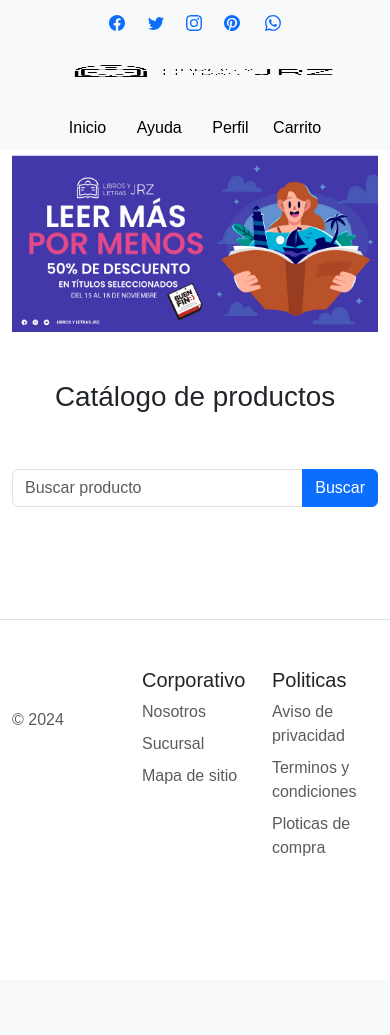
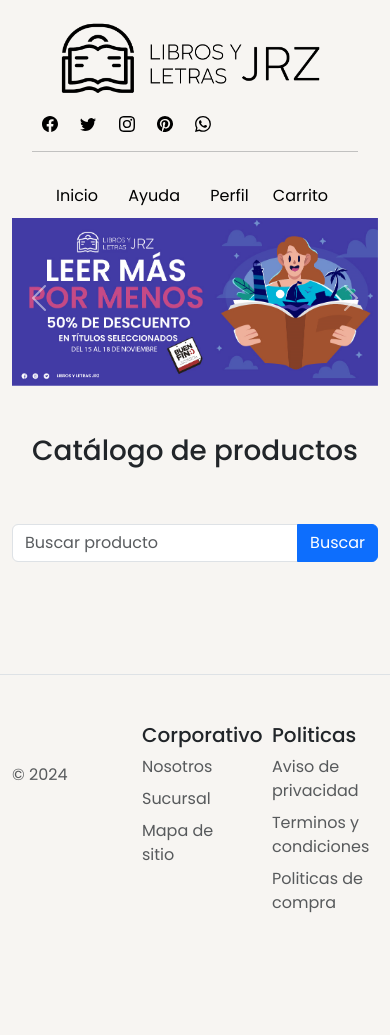
Before and after one commit to 226129/Libros-y-letras-Juarez, a Django app: template multimedia/apps/catalogo/templates/index.html in a window 390 px wide. Before the commit the page ends 856 px from the top, so only its background shows below. Run offline with Django 3.2, Linux system fonts and the light colour scheme; the template is opened without the code that fills it, so the values that code supplies are empty.

Commit message:
Seccion de ayuda y diseño responsivo

```diff
--- a/multimedia/apps/catalogo/templates/index.html
+++ b/multimedia/apps/catalogo/templates/index.html
@@ -9,7 +9,28 @@
 {% endblock extra_styles %}
 
 <div class="container">
-    <img src="{% static "images/1.jpg" %} " class="img-fluid" alt="Responsive image">
+    <div id="carouselExampleFade" class="carousel slide carousel-fade">
+        <div class="carousel-inner">
+            <div class="carousel-item active">
+                <img src="{% static 'images/1.png' %}" class="d-block w-100" alt="Imagen promocional de descuentos" style="height: 100%; max-height: 600px; object-fit: cover;">
+            </div>
+            <div class="carousel-item">
+                <img src="{% static 'images/2.png' %}" class="d-block w-100" alt="Imagen promocional de descuentos" style="height: 100%; max-height: 600px; object-fit: cover;">
+            </div>
+            <div class="carousel-item">
+                <img src="{% static 'images/3.png' %}" class="d-block w-100" alt="Imagen promocional de descuentos" style="height: 100%; max-height: 600px; object-fit: cover;">
+            </div>
+        </div>
+        <button class="carousel-control-prev" type="button" data-bs-target="#carouselExampleFade" data-bs-slide="prev">
+            <span class="carousel-control-prev-icon" aria-hidden="true"></span>
+            <span class="visually-hidden">Previous</span>
+        </button>
+        <button class="carousel-control-next" type="button" data-bs-target="#carouselExampleFade" data-bs-slide="next">
+            <span class="carousel-control-next-icon" aria-hidden="true"></span>
+            <span class="visually-hidden">Next</span>
+        </button>
+    </div>
+
     <div class="row my-5">
         <div class="col-12">
             <h1 class="text-center">Catálogo de productos</h1>
@@ -29,7 +50,7 @@
         {% for libro in libros %}
         <div class="col-12 col-md-4">
             <div class="card mb-3">
-            <img src="{{ libro.imagen.url }}" class="card-img-top" alt="{{ libro.nombre }}" style="object-fit: cover; width: 100%; height: 250px;" onerror="this.onerror=null;this.src='/static/default.jpg';">
+            <img src="{{ libro.imagen.url }}" class="card-img-top img-fluid" alt="{{ libro.nombre }}" style="object-fit: cover; width: 100%; height: 250px;" onerror="this.onerror=null;this.src='/static/default.jpg';">
             <div class="card-body text-center">
                 <h5 class="card-title">{{ libro.nombre }} de {{ libro.autor.nombre }}</h5>
                 <p class="card-text"><strong>${{ libro.precio }} MXN</strong></p>
--- a/multimedia/apps/catalogo/urls.py
+++ b/multimedia/apps/catalogo/urls.py
@@ -5,4 +5,5 @@ from django.conf import settings
 
 urlpatterns = [
     path('', views.index, name='index'),
+    path('ayuda/', views.ayuda, name='ayuda'),
 ] + static(settings.MEDIA_URL, document_root=settings.MEDIA_ROOT)
--- a/multimedia/apps/catalogo/views.py
+++ b/multimedia/apps/catalogo/views.py
@@ -12,3 +12,7 @@ def index(request):
     }
 
     return render(request, 'index.html', context)
+
+
+def ayuda(request):
+    return render(request, 'ayuda.html')
--- a/multimedia/static/css/index.css
+++ b/multimedia/static/css/index.css
@@ -1,7 +1,18 @@
 body {
     margin: 0;
-    padding-top: 150px;
-    font-family: Arial, sans-serif;
+    padding-top: 210px;
+    font-family: poppins;
+    background-color: #f7f5f2;
+}
+
+p,
+h1,
+h2,
+h3,
+h4,
+h5,
+h6 {
+    font-family: 'Poppins';
 }
 
 .boton {
@@ -17,7 +28,7 @@ body {
     position: fixed;
     top: 0;
     width: 100%;
-    background-color: #333;
+    background-color: #f7f5f2;
     display: flex;
     justify-content: space-between;
     align-items: center;
@@ -28,6 +39,7 @@ body {
 .navbar .social-icons a {
     margin: 0 10px;
     text-decoration: none;
+    color: black
 }
 
 .navbar .social-icons a:hover {
@@ -35,7 +47,7 @@ body {
 }
 
 .navbar .logo img {
-    height: 50px;
+    height: 100px;
 }
 
 .navbar .links a {
--- a/multimedia/templates/base.html
+++ b/multimedia/templates/base.html
@@ -4,6 +4,9 @@
     <meta charset="UTF-8">
     <meta name="viewport" content="width=device-width, initial-scale=1.0">
     <link href="https://cdn.jsdelivr.net/npm/bootstrap@5.3.3/dist/css/bootstrap.min.css" rel="stylesheet" integrity="sha384-QWTKZyjpPEjISv5WaRU9OFeRpok6YctnYmDr5pNlyT2bRjXh0JMhjY6hW+ALEwIH" crossorigin="anonymous">
+    <link rel="preconnect" href="https://fonts.googleapis.com">
+    <link rel="preconnect" href="https://fonts.gstatic.com" crossorigin>
+    <link href="https://fonts.googleapis.com/css2?family=Poppins:ital,wght@0,100;0,200;0,300;0,400;0,500;0,600;0,700;0,800;0,900;1,100;1,200;1,300;1,400;1,500;1,600;1,700;1,800;1,900&display=swap" rel="stylesheet">
     <title>Libros y letras JRZ</title>
 
 </head>
--- a/multimedia/templates/includes/footer.html
+++ b/multimedia/templates/includes/footer.html
@@ -22,7 +22,7 @@
             <ul class="nav flex-column">
             <li class="nav-item mb-2"><a href="#" class="nav-link p-0 text-body-secondary">Aviso de privacidad</a></li>
             <li class="nav-item mb-2"><a href="#" class="nav-link p-0 text-body-secondary">Terminos y condiciones</a></li>
-            <li class="nav-item mb-2"><a href="#" class="nav-link p-0 text-body-secondary">Ploticas de compra</a></li>
+            <li class="nav-item mb-2"><a href="#" class="nav-link p-0 text-body-secondary">Politicas de compra</a></li>
             </ul>
         </div>
     </footer>
--- a/multimedia/templates/includes/navbar.html
+++ b/multimedia/templates/includes/navbar.html
@@ -1,8 +1,10 @@
 {% load static %}
-
-<nav class="navbar navbar-expand-lg navbar-light bg-light fixed-top">
+{% comment %} bg-white {% endcomment %}
+<nav class="navbar navbar-expand-lg  fixed-top">
     <div class="container d-flex flex-column align-items-center">
         <div class="social-icons mb-3">
+            <img src="{% static 'images/logo.png' %}" alt="Libros y letras Juárez" class="img-fluid" width="300" height="300">
+
             <a href="https://facebook.com" target="_blank" class="me-2">
                 <!-- Facebook SVG -->
                 <svg xmlns="http://www.w3.org/2000/svg" width="16" height="16" fill="currentColor" class="bi bi-facebook" viewBox="0 0 16 16">
@@ -21,27 +23,25 @@
                     <path d="M8 0C5.829 0 5.556.01 4.703.048 3.85.088 3.269.222 2.76.42a3.9 3.9 0 0 0-1.417.923A3.9 3.9 0 0 0 .42 2.76C.222 3.268.087 3.85.048 4.7.01 5.555 0 5.827 0 8.001c0 2.172.01 2.444.048 3.297.04.852.174 1.433.372 1.942.205.526.478.972.923 1.417.444.445.89.719 1.416.923.51.198 1.09.333 1.942.372C5.555 15.99 5.827 16 8 16s2.444-.01 3.298-.048c.851-.04 1.434-.174 1.943-.372a3.9 3.9 0 0 0 1.416-.923c.445-.445.718-.891.923-1.417.197-.509.332-1.09.372-1.942C15.99 10.445 16 10.173 16 8s-.01-2.445-.048-3.299c-.04-.851-.175-1.433-.372-1.941a3.9 3.9 0 0 0-.923-1.417A3.9 3.9 0 0 0 13.24.42c-.51-.198-1.092-.333-1.943-.372C10.443.01 10.172 0 7.998 0zm-.717 1.442h.718c2.136 0 2.389.007 3.232.046.78.035 1.204.166 1.486.275.373.145.64.319.92.599s.453.546.598.92c.11.281.24.705.275 1.485.039.843.047 1.096.047 3.231s-.008 2.389-.047 3.232c-.035.78-.166 1.203-.275 1.485a2.5 2.5 0 0 1-.599.919c-.28.28-.546.453-.92.598-.28.11-.704.24-1.485.276-.843.038-1.096.047-3.232.047s-2.39-.009-3.233-.047c-.78-.036-1.203-.166-1.485-.276a2.5 2.5 0 0 1-.92-.598 2.5 2.5 0 0 1-.6-.92c-.109-.281-.24-.705-.275-1.485-.038-.843-.046-1.096-.046-3.233s.008-2.388.046-3.231c.036-.78.166-1.204.276-1.486.145-.373.319-.64.599-.92s.546-.453.92-.598c.282-.11.705-.24 1.485-.276.738-.034 1.024-.044 2.515-.045zm4.988 1.328a.96.96 0 1 0 0 1.92.96.96 0 0 0 0-1.92m-4.27 1.122a4.109 4.109 0 1 0 0 8.217 4.109 4.109 0 0 0 0-8.217m0 1.441a2.667 2.667 0 1 1 0 5.334 2.667 2.667 0 0 1 0-5.334"/>
                 </svg>
             </a>
-            <a href="https://pinterest.com" target="_blank">
+            <a href="https://pinterest.com" target="_blank" class="me-2">
                 <!-- Pinterest SVG -->
                 <svg xmlns="http://www.w3.org/2000/svg" width="16" height="16" fill="currentColor" class="bi bi-pinterest" viewBox="0 0 16 16">
                     <path d="M8 0a8 8 0 0 0-2.915 15.452c-.07-.633-.134-1.606.027-2.297.146-.625.938-3.977.938-3.977s-.239-.479-.239-1.187c0-1.113.645-1.943 1.448-1.943.682 0 1.012.512 1.012 1.127 0 .686-.437 1.712-.663 2.663-.188.796.4 1.446 1.185 1.446 1.422 0 2.515-1.5 2.515-3.664 0-1.915-1.377-3.254-3.342-3.254-2.276 0-3.612 1.707-3.612 3.471 0 .688.265 1.425.595 1.826a.24.24 0 0 1 .056.23c-.061.252-.196.796-.222.907-.035.146-.116.177-.268.107-1-.465-1.624-1.926-1.624-3.1 0-2.523 1.834-4.84 5.286-4.84 2.775 0 4.932 1.977 4.932 4.62 0 2.757-1.739 4.976-4.151 4.976-.811 0-1.573-.421-1.834-.919l-.498 1.902c-.181.695-.669 1.566-.995 2.097A8 8 0 1 0 8 0"/>
                 </svg>
             </a>
-            <a href="https://whatsapp.com" target="_blank">
+            <a href="https://whatsapp.com" target="_blank" class="me-2">
                 <!-- WhatsApp SVG -->
                 <svg xmlns="http://www.w3.org/2000/svg" width="16" height="16" fill="currentColor" class="bi bi-whatsapp" viewBox="0 0 16 16">
                     <path d="M13.601 2.326A7.85 7.85 0 0 0 7.994 0C3.627 0 .068 3.558.064 7.926c0 1.399.366 2.76 1.057 3.965L0 16l4.204-1.102a7.9 7.9 0 0 0 3.79.965h.004c4.368 0 7.926-3.558 7.93-7.93A7.9 7.9 0 0 0 13.6 2.326zM7.994 14.521a6.6 6.6 0 0 1-3.356-.92l-.24-.144-2.494.654.666-2.433-.156-.251a6.56 6.56 0 0 1-1.007-3.505c0-3.626 2.957-6.584 6.591-6.584a6.56 6.56 0 0 1 4.66 1.931 6.56 6.56 0 0 1 1.928 4.66c-.004 3.639-2.961 6.592-6.592 6.592m3.615-4.934c-.197-.099-1.17-.578-1.353-.646-.182-.065-.315-.099-.445.099-.133.197-.513.646-.627.775-.114.133-.232.148-.43.05-.197-.1-.836-.308-1.592-.985-.59-.525-.985-1.175-1.103-1.372-.114-.198-.011-.304.088-.403.087-.088.197-.232.296-.346.1-.114.133-.198.198-.33.065-.134.034-.248-.015-.347-.05-.099-.445-1.076-.612-1.47-.16-.389-.323-.335-.445-.34-.114-.007-.247-.007-.38-.007a.73.73 0 0 0-.529.247c-.182.198-.691.677-.691 1.654s.71 1.916.81 2.049c.098.133 1.394 2.132 3.383 2.992.47.205.84.326 1.129.418.475.152.904.129 1.246.08.38-.058 1.171-.48 1.338-.943.164-.464.164-.86.114-.943-.049-.084-.182-.133-.38-.232"/>
                 </svg>
             </a>
-        </div>
-        <div class="logo mb-3">
-            <img src="{% static 'images/logo.png' %}" alt="Libros y letras Juárez" class="img-fluid" width="300" height="600">
+            <hr>
         </div>
         <div class="links">
-            <a href="#inicio" class="me-3">Inicio</a>
-            <a href="#ayuda" class="me-3">Ayuda</a>
-            <a href="#perfil">Perfil</a>
-            <a href="#carrito">Carrito</a>
+            <a href="{% url "index" %}" class="me-3">Inicio</a>
+            <a href="{% url "ayuda" %}" class="me-3">Ayuda</a>
+            <a href="#perfil" class="me=3">Perfil</a>
+            <a href="#carrito" class="me-3">Carrito</a>
         </div>
     </div>
 </nav>
```
Also changed, not shown: multimedia/apps/catalogo/templates/ayuda.html (added, +78 -0 lines), multimedia/static/images/1.jpg (deleted), multimedia/static/images/1.png (added), multimedia/static/images/2.jpg (deleted), multimedia/static/images/2.png (added), multimedia/static/images/3.png (added), multimedia/static/images/logo.png, 4 other files.
